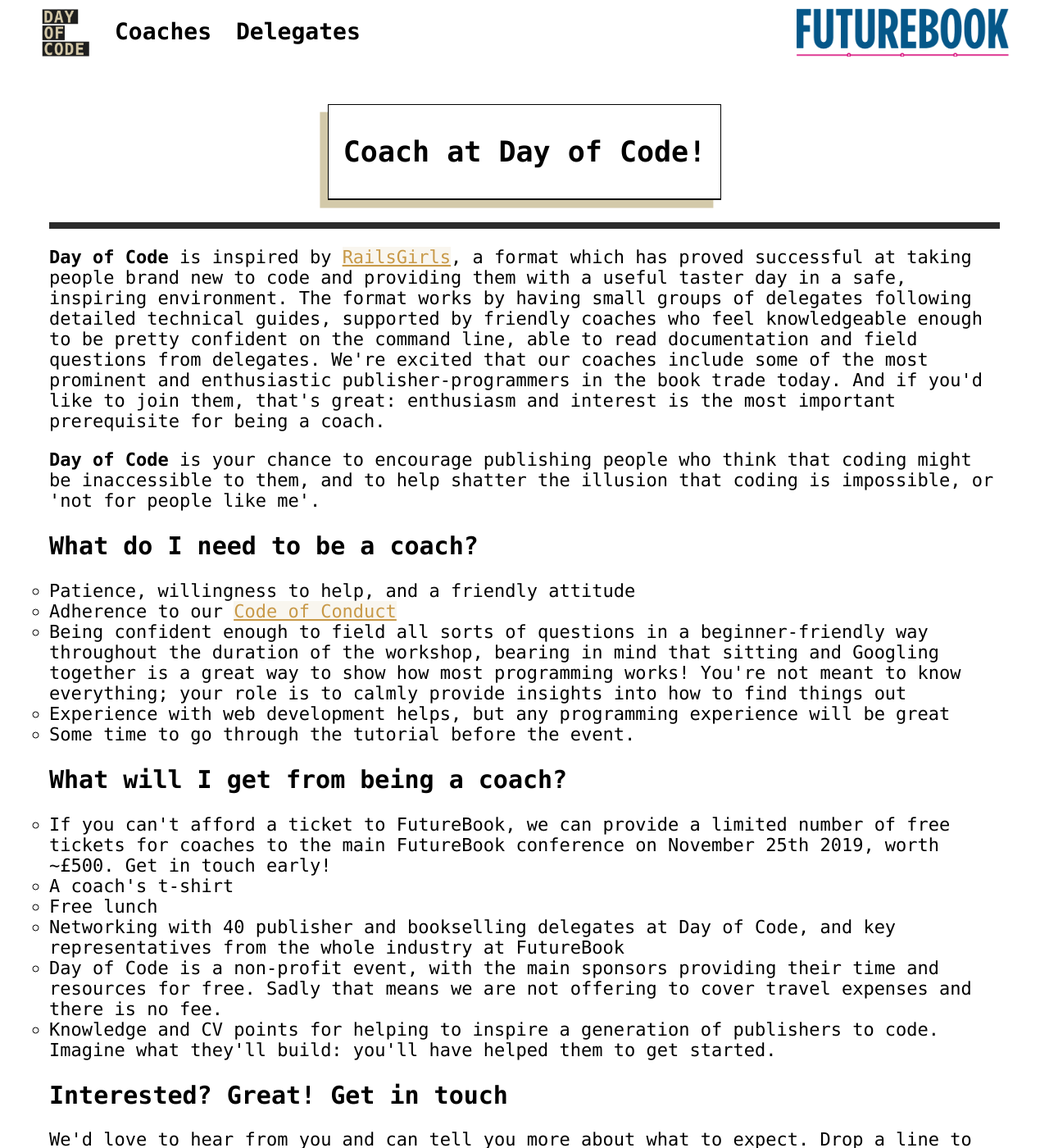
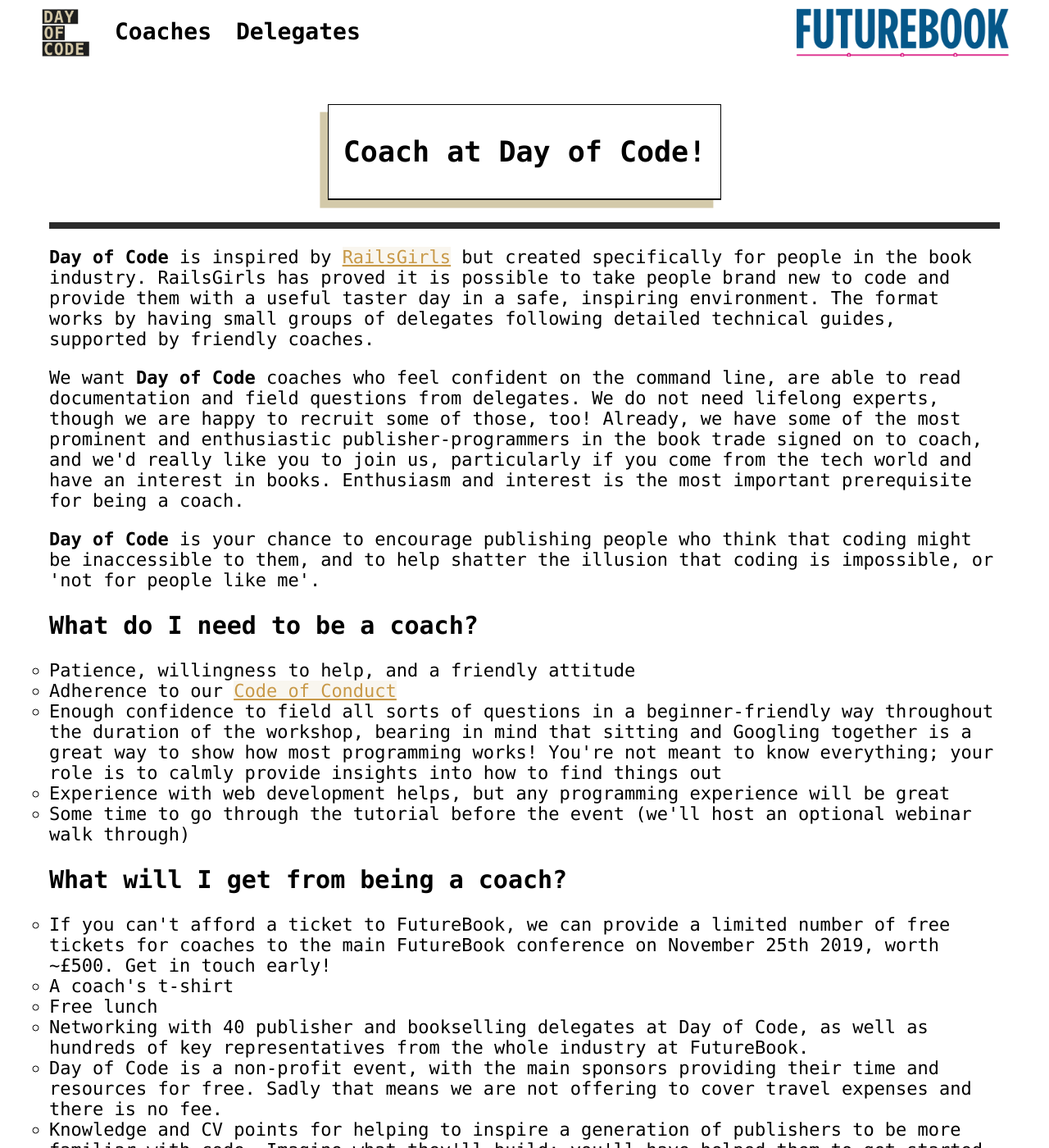
Before and after one commit to GeneralProducts/day-of-code, a Jekyll site: the page built from coaches.html, in a window 1280 px wide and 1400 px high. Shown: the whole window at 82% size. Built offline with Jekyll 4.4.1, drawn with Linux system fonts in a browser that asks for light colours; some of the changed text lies outside the part shown.

Commit message:
Bit of whitespace tweaking Emphasising RailsGirls for book industry Balance for the experience spectrum Add specific details section

```diff
--- a/coaches.html
+++ b/coaches.html
@@ -13,32 +13,40 @@
       </div>
       <br/>
       <hr/>
-        <p>
-          <strong>Day of Code</strong> is inspired by <a href="http://railsgirls.com/">RailsGirls</a>, a format which has proved successful at taking people brand new to code and providing them with a useful taster day in a safe, inspiring environment. The format works by having small groups of delegates following detailed technical guides, supported by friendly coaches who feel knowledgeable enough to be pretty confident on the command line, able to read documentation and field questions from delegates. We're excited that our coaches include some of the most prominent and enthusiastic publisher-programmers in the book trade today. And if you'd like to join them, that's great: enthusiasm and interest is the most important prerequisite for being a coach.
-        </p>
+      <p><strong>Day of Code</strong> is inspired by <a href="http://railsgirls.com/">RailsGirls</a> but created specifically for people in the book industry. RailsGirls has proved it is possible to take people brand new to code and provide them with a useful taster day in a safe, inspiring environment. The format works by having small groups of delegates following detailed technical guides, supported by friendly coaches.</p>
+      <p>We want <strong>Day of Code</strong> coaches who feel confident on the command line, are able to read documentation and field questions from delegates. We do not need lifelong experts, though we are happy to recruit some of those, too! Already, we have some of the most prominent and enthusiastic publisher-programmers in the book trade signed on to coach, and we'd really like you to join us, particularly if you come from the tech world and have an interest in books. Enthusiasm and interest is the most important prerequisite for being a coach.</p>
       <p><strong>Day of Code</strong> is your chance to encourage publishing people who think that coding might be inaccessible to them, and to help shatter the illusion that coding is impossible, or 'not for people like me'.</p>
+
       <h2>What do I need to be a coach?</h2>
       <ul>
           <li class="list-item">Patience, willingness to help, and a friendly attitude</li>
           <li class="list-item">Adherence to our <a href="coc">Code of Conduct</a></li>
-            <li class="list-item">Being confident enough to field all sorts of questions in a beginner-friendly way throughout the duration of the workshop, bearing in mind that sitting and Googling together is a great way to show how most programming works! You're not meant to know everything; your role is to calmly provide insights into how to find things out</li>
+          <li class="list-item">Enough confidence to field all sorts of questions in a beginner-friendly way throughout the duration of the workshop, bearing in mind that sitting and Googling together is a great way to show how most programming works! You're not meant to know everything; your role is to calmly provide insights into how to find things out</li>
           <li class="list-item">Experience with web development helps, but any programming experience will be great</li>
-            <li class="list-item">Some time to go through the tutorial before the event.</li>
+          <li class="list-item">Some time to go through the tutorial before the event (we'll host an optional webinar walk through)</li>
       </ul>
+
       <h2>What will I get from being a coach?</h2>
       <ul>
         <li class="list-item">If you can't afford a ticket to FutureBook, we can provide a limited number of free tickets for coaches to the main FutureBook conference on November 25th 2019, worth ~£500. Get in touch early!</li>
         <li class="list-item">A coach's t-shirt</li>
         <li class="list-item">Free lunch</li>
-          <li class="list-item">Networking with 40 publisher and bookselling delegates at Day of Code, and key representatives from the whole industry at FutureBook</li>
+        <li class="list-item">Networking with 40 publisher and bookselling delegates at Day of Code, as well as hundreds of key representatives from the whole industry at FutureBook.</li>
         <li class="list-item">Day of Code is a non-profit event, with the main sponsors providing their time and resources for free. Sadly that means we are not offering to cover travel expenses and there is no fee.</li>
-          <li class="list-item">Knowledge and CV points for helping to inspire a generation of publishers to code. Imagine what they'll build: you'll have helped them to get started.</li>
+        <li class="list-item">Knowledge and CV points for helping to inspire a generation of publishers to be more familiar with code. Imagine what they'll build: you'll have helped them to get started. Or imagine what you can help them build in the future, with a clearer picture of what tech can do.</li>
+      </ul>
 
+      <h2>What are the specific details?</h2>
+      <ul>
+        <li class="list-item">Date: Friday, 22 November</li>
+        <li class="list-item">Time: 8.45 - 17.00</li>
+        <li class="list-item">Where: Hachette Head Office, Carmelite House, 50 Victoria Embankment, London, EC4Y 0DZ</li>
+        <li class="list-item">Tech stack: static Ruby site using Jekyll framework, HTML, CSS, deployed on Netlify</li>
+        <li class="list-item">Lunch provided, dietary requirements collected in advance</li>
       </ul>
+
       <h2>Interested? Great! Get in touch</h2>
       <p>We'd love to hear from you and can tell you more about what to expect. Drop a line to info@consonance.app or DM <a href="https://twitter.com/consonance_app">@consonance_app</a>.</p>
-
-      </div>
     </div>
   </div>
 </section>
--- a/delegates.html
+++ b/delegates.html
@@ -20,7 +20,7 @@
         <span class="time">08.45 </span>Arrive at Hachette's building on London's Embankment. Grab swag and t-shirts: purple for coaches, white for delegates
       </p>
       <p>
-        <span class="time">09.00 </span>Introductory talks from our key sponsors
+        <span class="time">09.00 </span>Introductory talks
       </p>
       <p><span class="time">09.20 </span>Get into groups</p>
       <p><span class="time">09.30 </span>Coaches take groups to pre-designated meeting rooms. Delegates start to build their own website on their own laptop</p>
```
Lines whose indentation alone changed are shown as unchanged.
